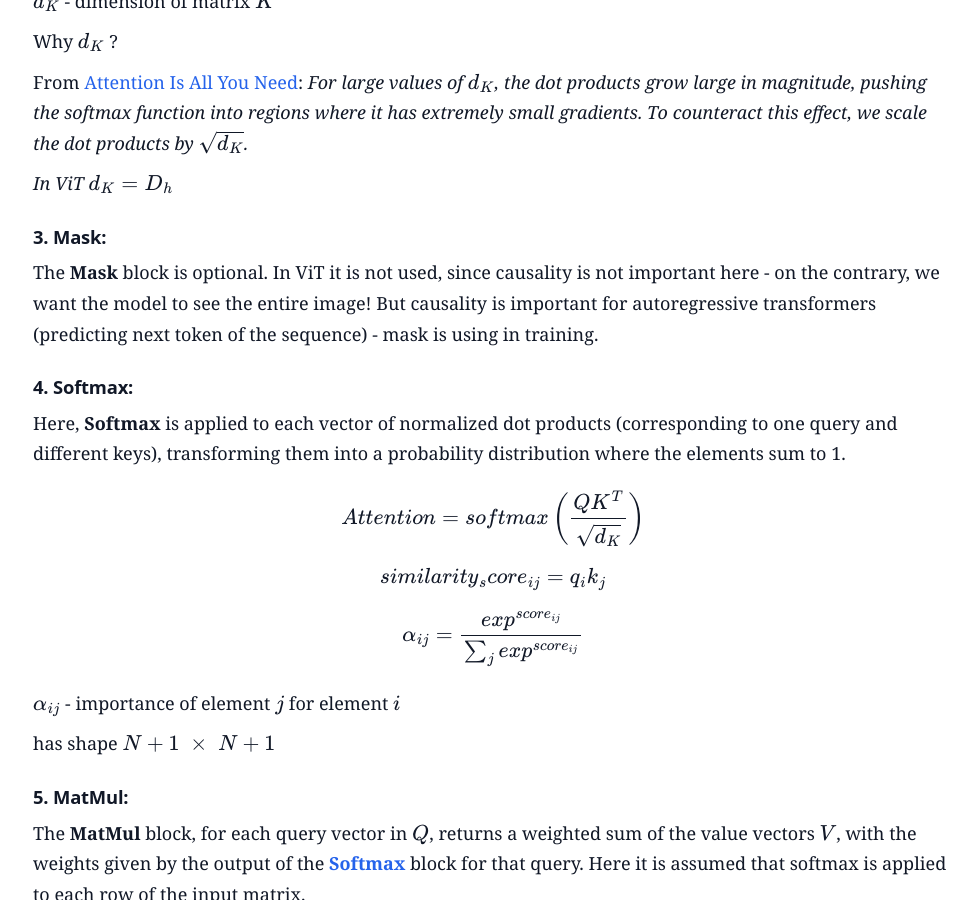
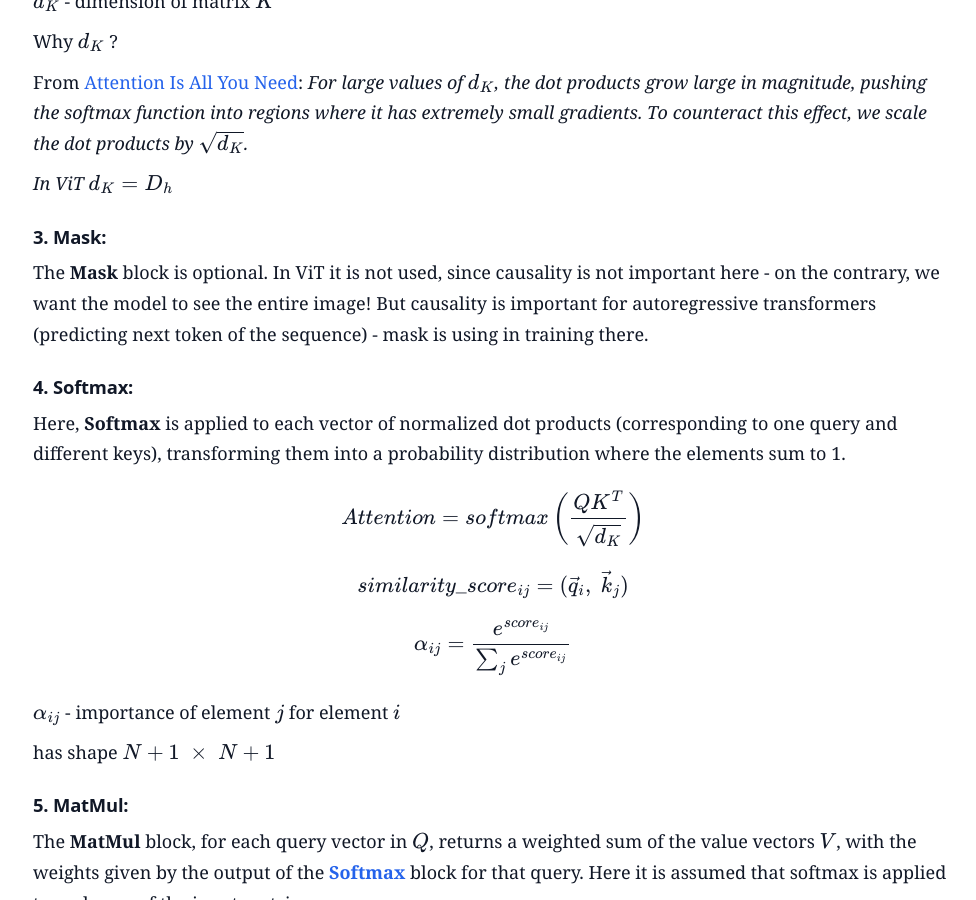
Before and after one commit to kuzudev/kuzudev.github.io, a Jekyll site: the page built from articles/vit.md, in a window 1280 px wide and 900 px high, scrolled down 3254 px. Shown: the whole window, without its empty margins (147-1123 px from the left). Built offline with Jekyll 4.4.1, drawn with Linux system fonts in a browser that asks for light colours; our own code applies the rules of GitHub Pages for plain Markdown files.

Commit message:
minor fix

```diff
--- a/articles/vit.md
+++ b/articles/vit.md
@@ -133,7 +133,7 @@ From [Attention Is All You Need](https://arxiv.org/pdf/1706.03762):
 
 ### 3. Mask:
 
-The **Mask** block is optional. In ViT it is not used, since causality is not important here - on the contrary, we want the model to see the entire image! But causality is important for autoregressive transformers (predicting next token of the sequence) - mask is using in training.
+The **Mask** block is optional. In ViT it is not used, since causality is not important here - on the contrary, we want the model to see the entire image! But causality is important for autoregressive transformers (predicting next token of the sequence) - mask is using in training there.
 
 ### 4. Softmax:
 
@@ -144,11 +144,11 @@ Attention = softmax \left( \frac{QK^T}{\sqrt{d_K}} \right)
 $$
 
 $$
-similarity_score_{ij} = q_i k_j
+similarity\_score_{ij} = (\vec q_i, \; \vec k_j)
 $$
 
 $$
-\alpha_{ij} = \frac{exp^{score_{ij}}}{\sum_j exp^{score_{ij}}}
+\alpha_{ij} = \frac{e^{score_{ij}}}{\sum_j e^{score_{ij}}}
 $$
 
 $$\alpha_{ij}$$ - importance of element $$j$$ for element $$i$$
```
